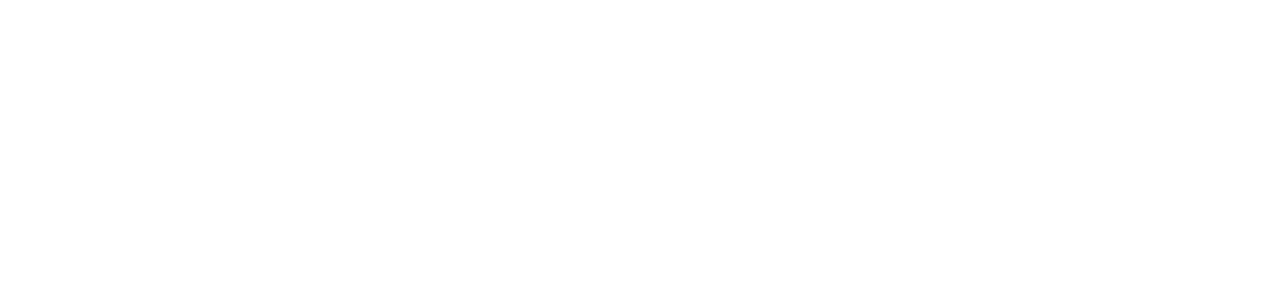
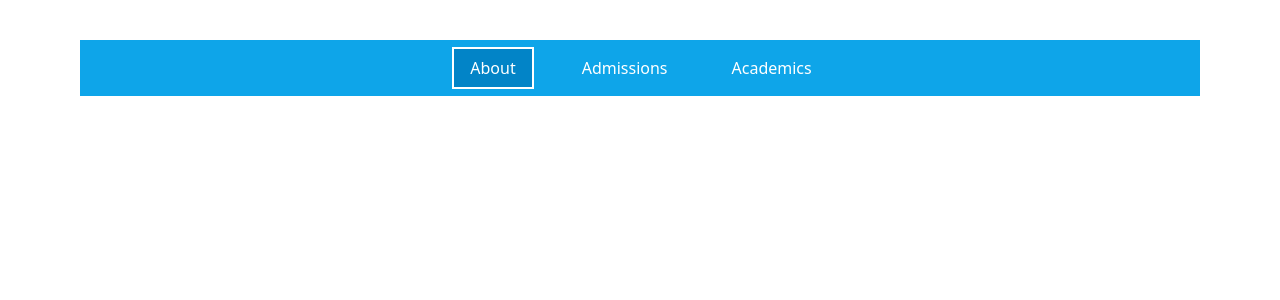
Before and after one commit to Rakib544/accessibility-practise-with-react, a React (Create React App) app: page /practice-navbar in a window 1280 px wide. Before the commit this address had no page. Shown: the top 300 px of the page. Built offline with nearby package versions, Linux system fonts and the light colour scheme.

Commit message:
accessible navbar practiseing

```diff
--- a/src/App.js
+++ b/src/App.js
@@ -2,6 +2,7 @@
 import Accordion from "./components/accordion";
 import Home from "./components/home";
 import Test from "./components/navbar";
+import PracticeNav from "./components/pracrise-nav/practice-nav";
 import Select from "./components/select";
 
 const options = [
@@ -36,6 +37,7 @@
             }
           />
           <Route path="/navbar" element={<Test />} />
+          <Route path="/practice-navbar" element={<PracticeNav />} />
         </Routes>
       </Router>
     </div>
--- a/src/components/home.js
+++ b/src/components/home.js
@@ -26,6 +26,12 @@
         >
           Navbar
         </Link>
+        <Link
+          className="text-sky-500 text-xl underline my-2 block"
+          to="/practice-navbar"
+        >
+          Practice Navbar
+        </Link>
       </div>
     </div>
   );
--- a/src/components/navbar/menubar.js
+++ b/src/components/navbar/menubar.js
@@ -9,6 +9,7 @@
 const Menubar = ({ children, direction, onKeyDown, ...props }) => {
   const id = React.useRef(_.uniqueId("menubar--")).current;
   const menuItems = React.useRef(new Set()).current;
+  console.log(menuItems);
   const menuRef = React.useRef(null);
   const [currentIndex, setCurrentIndex] = React.useState(0);
   const previousIndex = usePrevious(currentIndex) ?? 0;
--- /dev/null
+++ b/src/components/pracrise-nav/menubar.js
@@ -0,0 +1,114 @@
+import * as React from "react";
+import { MenubarContext } from "../../contexts/menubar";
+import { usePrevious } from "../../hooks/usePrevious";
+
+function PracticeMenubar({ children, ...props }) {
+  const menuItems = React.useRef(new Set()).current;
+  const value = React.useMemo(() => ({ menuItems }), [menuItems]);
+
+  const [currentIndex, setCurrentIndex] = React.useState(0);
+  const previousIndex = usePrevious(currentIndex) ?? null;
+
+  React.useEffect(() => {
+    if (currentIndex !== previousIndex) {
+      const items = Array.from(menuItems);
+
+      const currentNode = items[currentIndex]?.firstChild;
+      const previousNode = items[previousIndex]?.firstChild;
+
+      previousNode?.setAttribute("tab-index", "-1");
+      currentNode?.setAttribute("tab-index", "0");
+      currentNode?.focus();
+    }
+  }, [currentIndex, menuItems, previousIndex]);
+
+  //   helper method
+
+  const first = () => setCurrentIndex(0);
+
+  const last = () => setCurrentIndex(menuItems.size - 1);
+
+  const next = () => {
+    const index = currentIndex === menuItems.size - 1 ? 0 : currentIndex + 1;
+    console.log(index);
+    setCurrentIndex(index);
+  };
+
+  const previous = () => {
+    const index = currentIndex === 0 ? menuItems.size - 1 : currentIndex - 1;
+
+    setCurrentIndex(index);
+  };
+
+  const match = (e) => {
+    const items = Array.from(menuItems);
+
+    const reorderedItems = [
+      ...items.slice(currentIndex),
+      ...items.slice(0, currentIndex),
+    ];
+
+    const matches = reorderedItems.filter((menuItem) => {
+      const { textContext } = menuItem.firstChild;
+      const firstLetter = textContext?.toLowerCase().charAt(0);
+
+      return e.key === firstLetter;
+    });
+
+    if (!matches.length) {
+      return;
+    }
+
+    const currentNode = items[currentIndex];
+    const nextMatch = matches.includes(currentNode) ? matches[1] : matches[0];
+    const index = items.findIndex((item) => item === nextMatch);
+
+    setCurrentIndex(index);
+  };
+
+  const keyDown = (e) => {
+    e.stopPropagation();
+
+    switch (e.code) {
+      case "ArrowLeft":
+        e.preventDefault();
+        // console.log(e.code);
+        previous();
+        break;
+      case "ArrowRight":
+        e.preventDefault();
+        // console.log(e.code);
+        next();
+        break;
+      case "End":
+        e.preventDefault();
+        last();
+        break;
+      case "Home":
+        e.preventDefault();
+        first();
+        break;
+      default:
+        match(e);
+        break;
+    }
+  };
+
+  const listProps = {
+    ...props,
+    "aria-orientation": "horizontal",
+    "data-menubar-list": "",
+    role: "menubar",
+    onKeyDown: (e) => {
+      keyDown(e);
+    },
+  };
+
+  return (
+    <MenubarContext.Provider value={value}>
+      <ul {...listProps}>{children}</ul>
+    </MenubarContext.Provider>
+  );
+}
+
+export default PracticeMenubar;
--- /dev/null
+++ b/src/components/pracrise-nav/menuitem.js
@@ -0,0 +1,47 @@
+import * as React from "react";
+import { MenubarContext } from "../../contexts/menubar";
+
+function PracticeMenuItem({ children, ...props }) {
+  const menubarContext = React.useContext(MenubarContext);
+  if (!menubarContext) {
+    throw Error("MenuItem must be used within a Menubar Context");
+  }
+
+  const [isFirstChild, setIsFirstChild] = React.useState(false);
+
+  const menuItemRef = React.useRef(null);
+
+  const { menuItems } = menubarContext;
+
+  const listItemProps = {
+    ...props,
+    ref: menuItemRef,
+    "data-menubar-listitem": "",
+    role: "none",
+  };
+
+  const childProps = {
+    "data-menubar-menuitem": "",
+    role: "menuitem",
+    tabIndex: isFirstChild ? "0" : "-1",
+  };
+
+  React.useEffect(() => {
+    const menuItemNode = menuItemRef.current;
+
+    if (menuItemNode) {
+      if (!menuItems.size) {
+        setIsFirstChild(true);
+      }
+      menuItems.add(menuItemNode);
+    }
+
+    return () => {
+      menuItems.delete(menuItemNode);
+    };
+  }, [menuItems]);
+
+  return <li {...listItemProps}>{React.cloneElement(children, childProps)}</li>;
+}
+
+export default PracticeMenuItem;
--- /dev/null
+++ b/src/components/pracrise-nav/practice-nav.js
@@ -0,0 +1,41 @@
+// import "../../styles/navbar.css";
+import PracticeMenubar from "./menubar";
+import PracticeMenuItem from "./menuitem";
+
+function PracticeNav() {
+  return (
+    <nav aria-label="Barmi Union High School">
+      <PracticeMenubar
+        aria-label="Barmi Union High School"
+        className="w-full bg-sky-500 flex justify-center"
+      >
+        <PracticeMenuItem>
+          <a
+            href="#Rakib"
+            className="focus:bg-sky-600 text-white focus:outline-none focus:border-2 focus:border-white px-4 py-2"
+          >
+            About
+          </a>
+        </PracticeMenuItem>
+        <PracticeMenuItem>
+          <a
+            href="#Rakib"
+            className="focus:bg-sky-600 text-white focus:outline-none focus:border-2 focus:border-white px-4 py-2"
+          >
+            Admissions
+          </a>
+        </PracticeMenuItem>
+        <PracticeMenuItem>
+          <a
+            href="#Rakib"
+            className="focus:bg-sky-600 text-white focus:outline-none focus:border-2 focus:border-white px-4 py-2"
+          >
+            Academics
+          </a>
+        </PracticeMenuItem>
+      </PracticeMenubar>
+    </nav>
+  );
+}
+
+export default PracticeNav;
```
